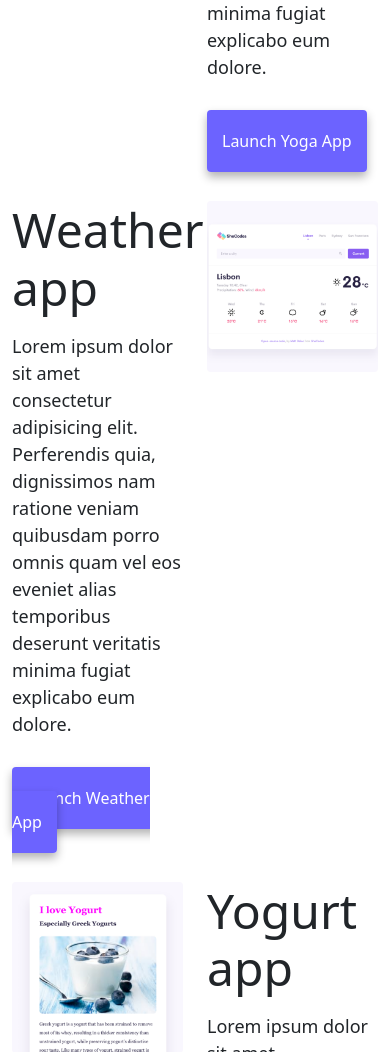
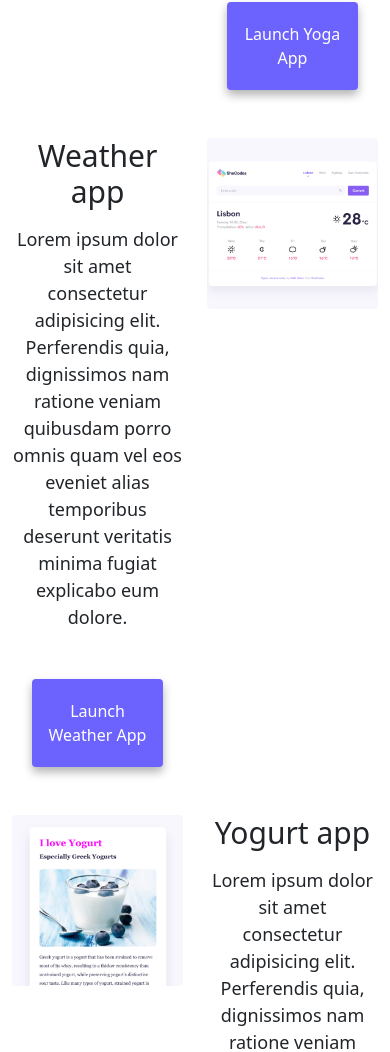
Before and after one commit to areebakwas/portfolio-shecodes-page, a plain HTML site: page index.html in a window 390 px wide. Shown: the part 948-2000 px from the top of the page. Drawn offline with nearby package versions, Linux system fonts and the light colour scheme.

Commit message:
updated media query

```diff
--- a/index.html
+++ b/index.html
@@ -61,7 +61,7 @@
                     explicabo eum dolore.
                 </p>
                 <div class="mt-5">
-                    <a href="#" class="primary-link" title="yoga app" >Launch Yoga App</a>
+                    <a href="#" class="primary-link project-link" title="yoga app" >Launch Yoga App</a>
                 </div>
             </div>
         </div>
@@ -75,7 +75,7 @@
                     explicabo eum dolore.
                 </p>
                 <div class="mt-5">
-                    <a href="#" class="primary-link" title="weather app">Launch Weather App</a>
+                    <a href="#" class="primary-link project-link" title="weather app">Launch Weather App</a>
                 </div>
             </div>
             <div class="col-6">
@@ -95,7 +95,7 @@
                     explicabo eum dolore.
                 </p>
                 <div class="mt-5">
-                    <a href="#" class="primary-link" title="launch weather app">Launch Weather App</a>
+                    <a href="#" class="primary-link project-link" title="launch weather app">Launch Weather App</a>
                 </div>
             </div>
         </div>
--- a/style.css
+++ b/style.css
@@ -89,6 +89,19 @@ p {
 
 @media (max-width: 576px) {
     h1 {
-        font-size: 70px;
+        font-size: 48px;
+        line-height: 1.2;
+    }
+    h2 {
+        font-size: 30px;
+        text-align: center;
+    }
+    p {
+        text-align: center;
+    }
+    .project-link {
+        display: block;
+        text-align: center;
+        margin: 0 20px;
     }
 }
```
